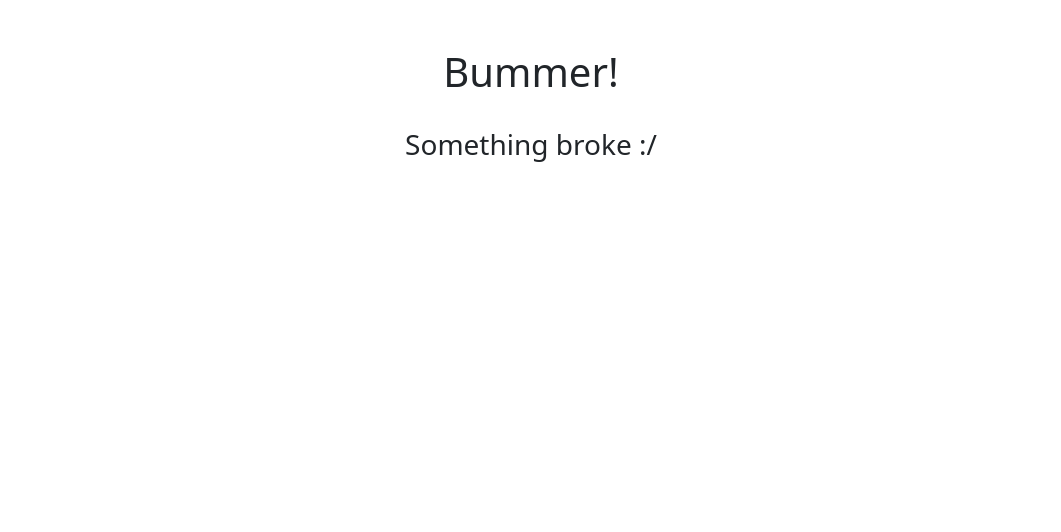
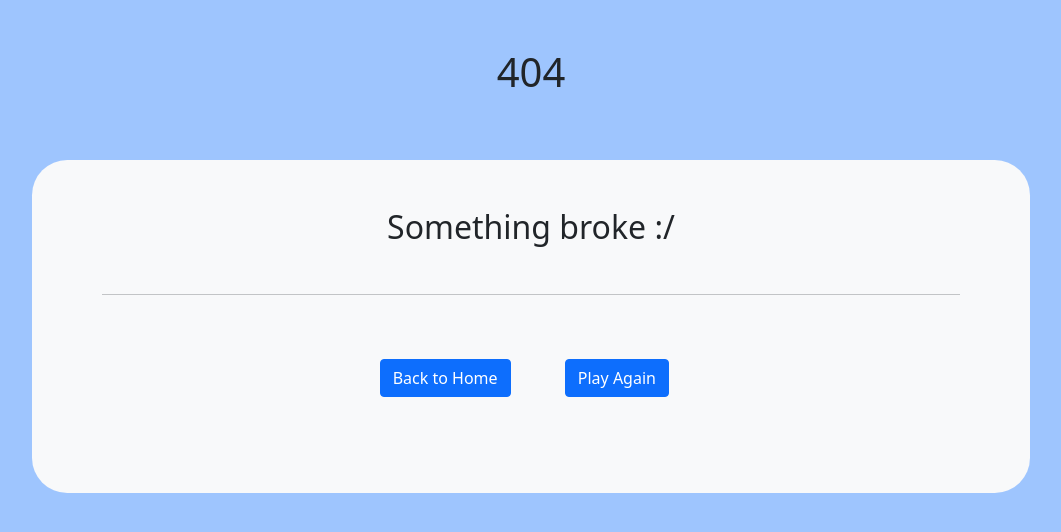
Before and after one commit to gregh13/CS50-Final-Project-Which-Would-Win, a Flask app: template templates/404.html in a window 1280 px wide. Shown: the top 532 px of the page, without its empty margins (109-1170 px from the left). Run offline with Flask 2, Linux system fonts and the light colour scheme; the template is opened without the code that fills it, so the values that code supplies are empty.

Commit message:
improve 404 message to user

```diff
--- a/templates/404.html
+++ b/templates/404.html
@@ -13,14 +13,34 @@
 
         <link href="/static/styles.css" rel="stylesheet">
 
-        <title>Money Matters: Home</title>
+        <title>404 - Error</title>
     </head>
-    <body>
-        <main class="container-fluid py-5 text-center">
-            <h1> Bummer!</h1>
-            <br>
-            <h3>Something broke :/</h3>
 
-        </main>
+    <body class = "light-blue-color text-center">
+        <br>
+        <br>
+        <h1>404</h1>
+        <div class="text-center soft-white margin-gh rounded-gh">
+            <div class="text-center" style="margin: 0 7%;">
+                <br>
+                <br>
+                <h2>Something broke :/</h2>
+                <br>
+                <hr>
+                <br><br>
+                  <div class="row justify-content-evenly" style="margin: 0 30%;">
+                    <div class="col-6">
+                      <a href="/"><button class="btn btn-primary">Back to Home</button></a>
+                    </div>
+                    <div class="col-6">
+                       <form action="/" method="post">
+                        <input type="submit" class="btn btn-primary" value="Play Again">
+                       </form>
+                    </div>
+                  </div>
+                <br><br>
+            </div>
+            <br><br>
+        </div>
     </body>
 </html>
```
